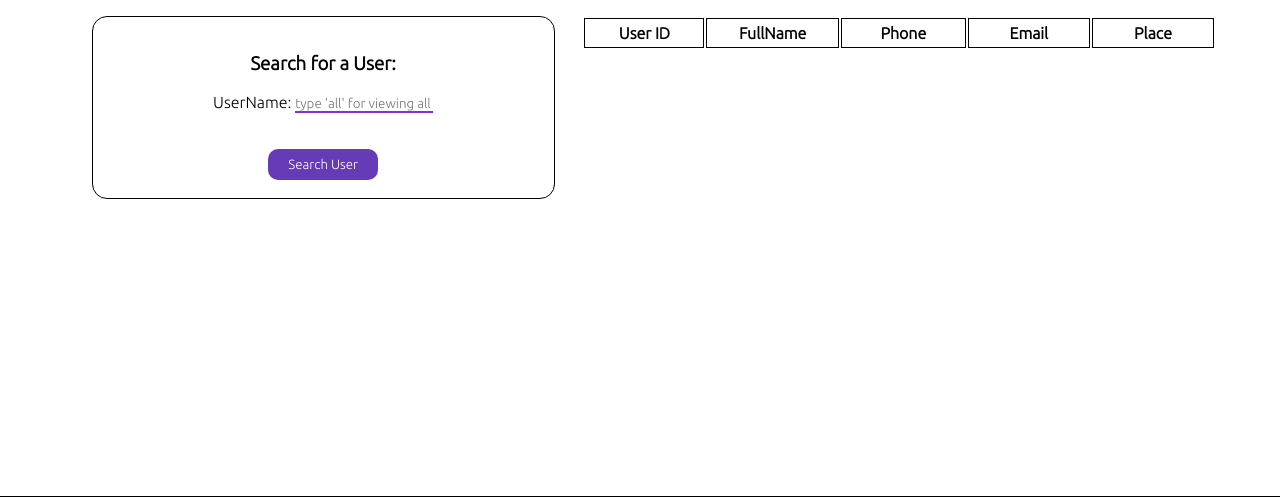
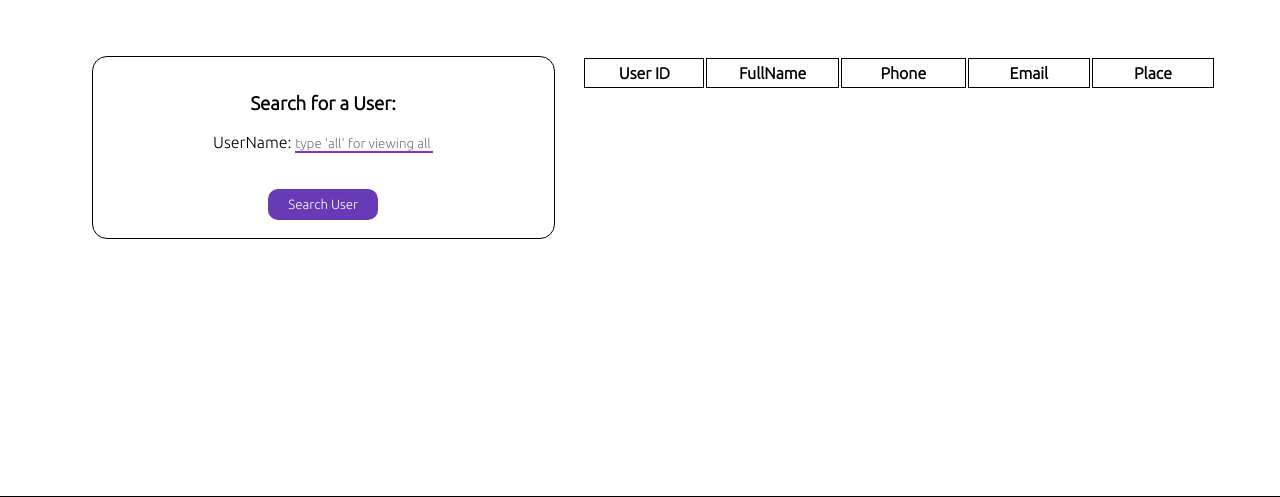
Before and after one commit to roshanshaji-023/Cropigo, a Flask app: page /admin in a window 1280 px wide. Shown: the part 304-801 px from the top of the page. Run offline with Flask 2, Linux system fonts and the light colour scheme; lists and menus that the app fills with data are empty.

Commit message:
certain styling

```diff
--- a/static/admin.css
+++ b/static/admin.css
@@ -85,8 +85,7 @@ input[type=text]:focus,input[type=email]:focus {
     display: flex;
     width: 90%;
     height: max-content;
-
-    margin: auto auto;
+    margin: 5vh auto;
 }
 .user-search-bar{
     margin: auto auto;
@@ -110,7 +109,7 @@ table th,td {
     text-align: center;
     border: 1px solid black;
     padding: 5px;
-  }
+}
 .footer{
     min-height: 30vh;
     background-color: black;
--- a/templates/adminhome.html
+++ b/templates/adminhome.html
@@ -18,7 +18,7 @@
         </div>
 
     </div>
-    <br><br>
+    <br><br><br>
     <div class="user-search-panel"><!-- user searching place-->
         <div class="user-search-bar">
 
```
